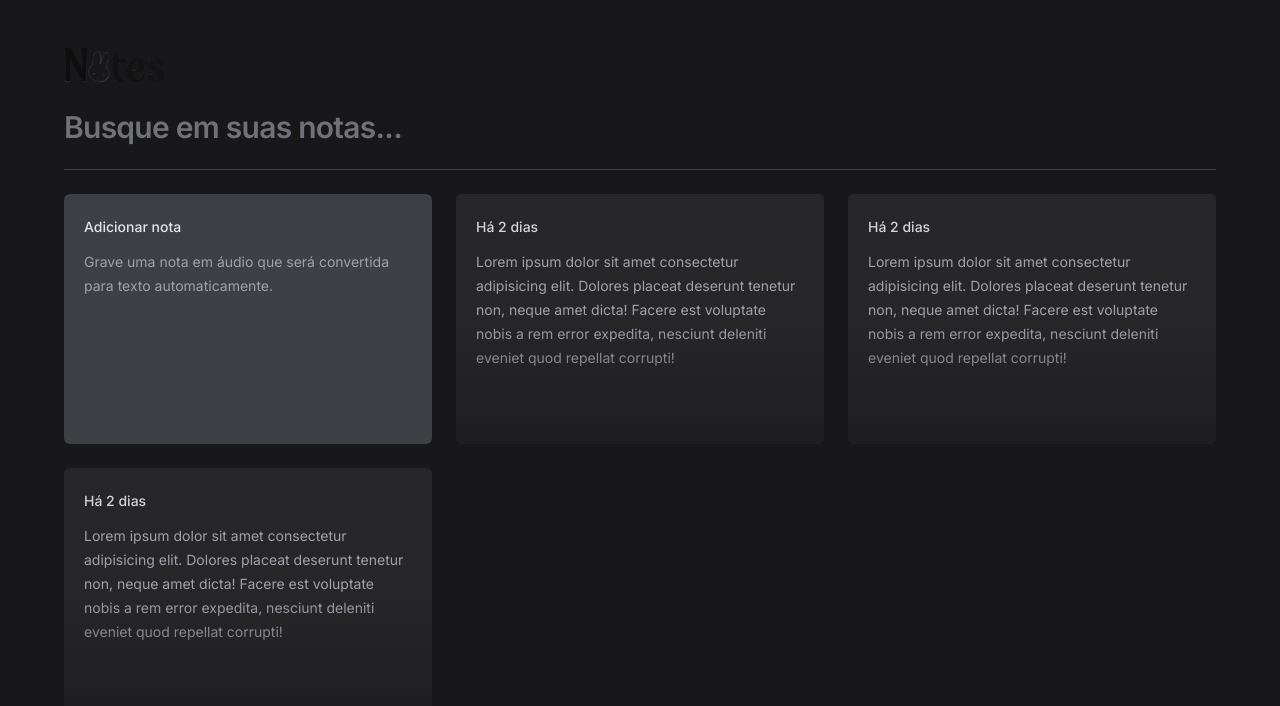
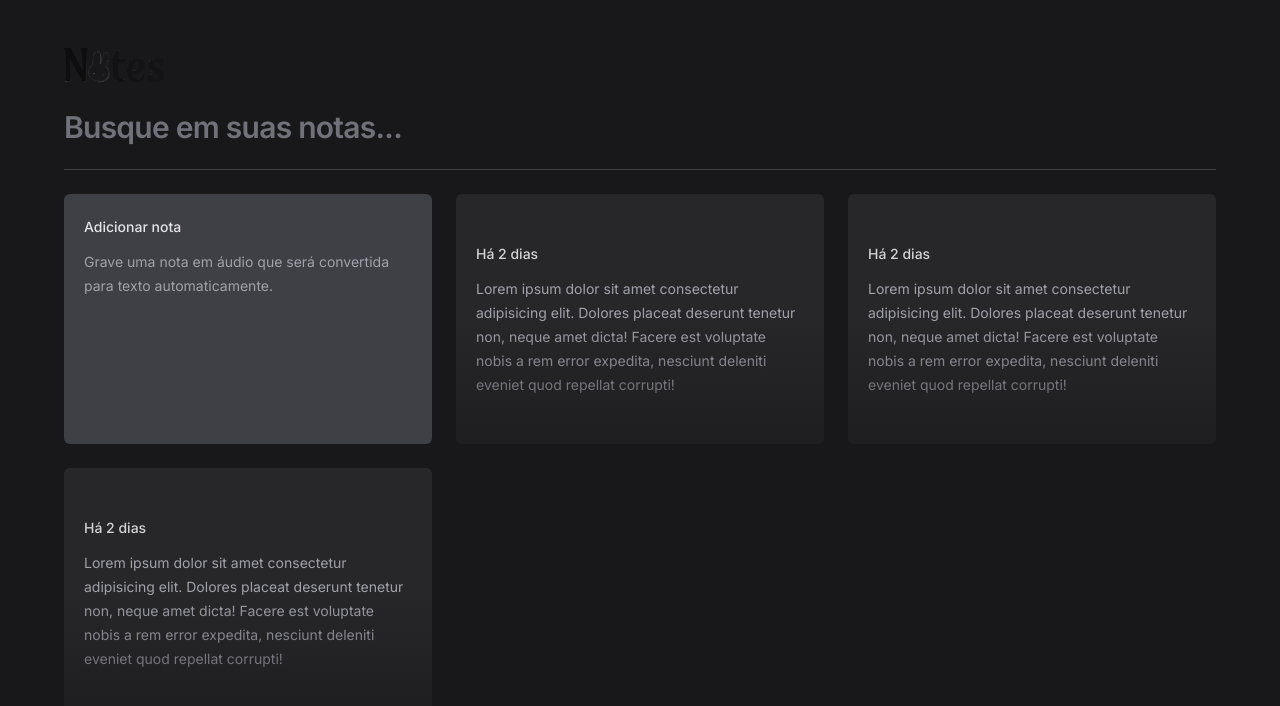
Before and after one commit to ellen-caroline/notes-rocketseat, a React (Vite) app: page / in a window 1280 px wide. Shown: the top 706 px of the page. Built offline with nearby package versions, Linux system fonts and the light colour scheme.

Commit message:
feat: :sparkles: add-hover-and-focus-to-card

```diff
--- a/src/components/note-card.tsx
+++ b/src/components/note-card.tsx
@@ -1,6 +1,6 @@
 export function Notecard() {
   return (
-    <div className="rounded-md bg-zinc-800 p-5 space-y-3 overflow-hidden relative">
+    <button className="rounded-md text-left bg-zinc-800 p-5 space-y-3 overflow-hidden relative outline-none hover:ring-2 hover:ring-zinc-600 focus-visible:ring-2 focus-visible:ring-l1lac">
       <span className="text-sm font-medium text-zinc-300">
         Há 2   dias
        </span>
@@ -8,6 +8,6 @@ export function Notecard() {
         Lorem ipsum dolor sit amet consectetur adipisicing elit. Dolores placeat deserunt tenetur non, neque amet dicta! Facere est voluptate nobis a rem error expedita, nesciunt deleniti eveniet quod repellat corrupti!
       </p>
        <div className="absolute bottom-0 left-0 right-0 h-1/2 bg-gradient-to-t from-zinc-900/60 to-zinc-900/0 pointer-events-none" />
-    </div>
+    </button>
   )
 }
```
